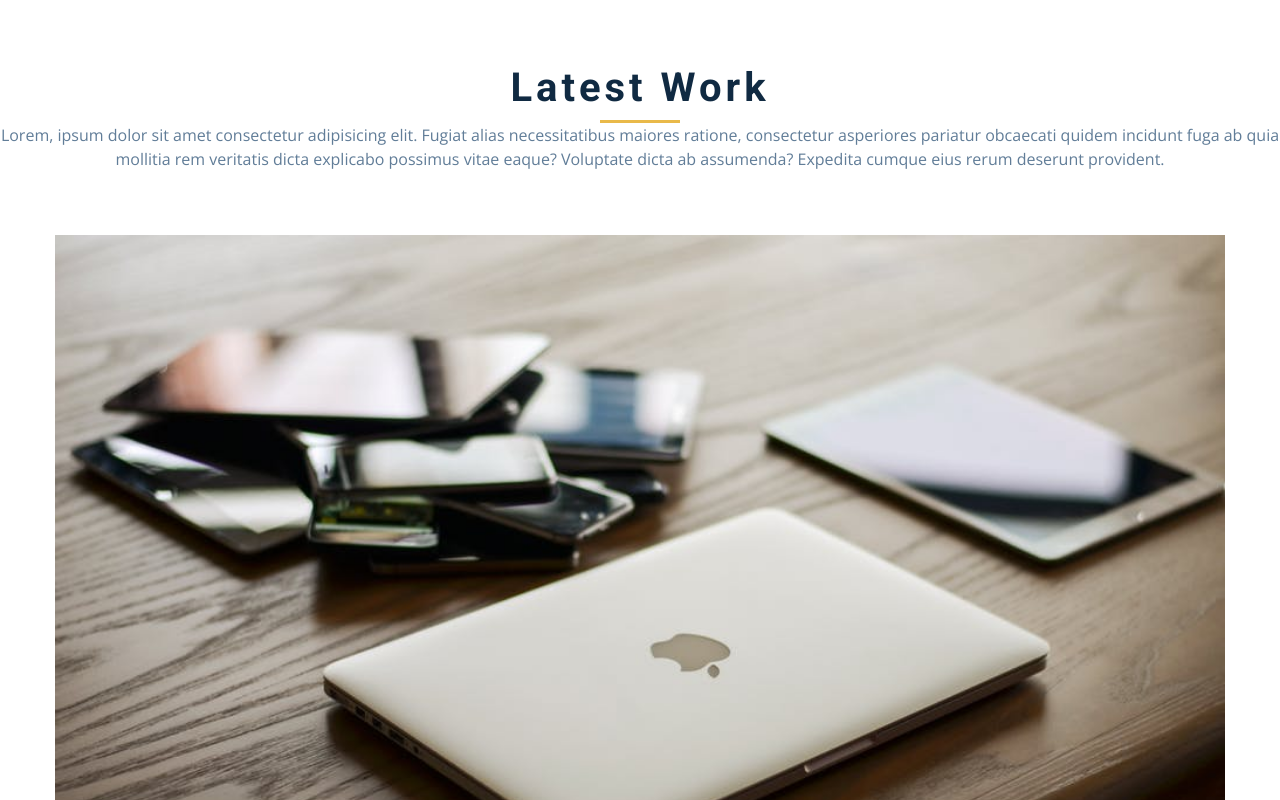
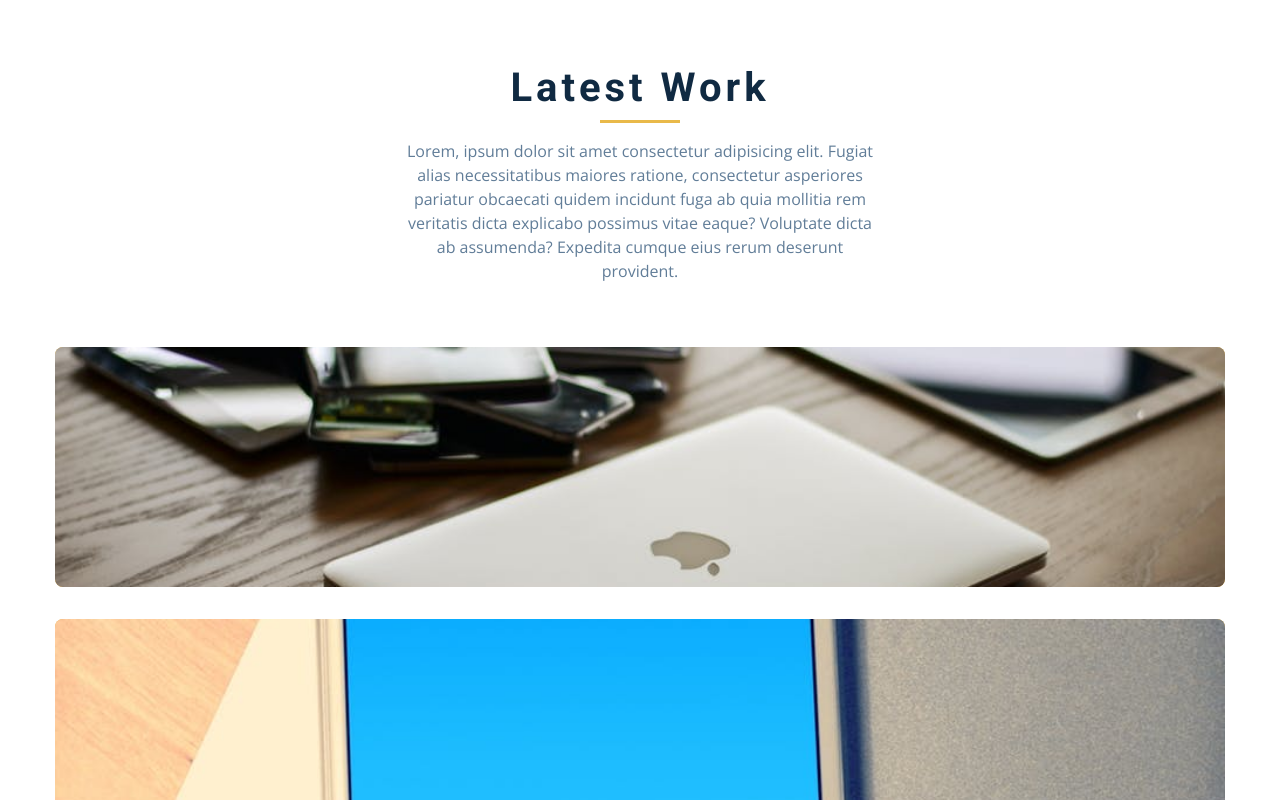
Before and after one commit to FatimaBangayadiallo/portfolio-html-css-css-grid, a plain HTML site: page index.html in a window 1280 px wide. Shown: the part 2100-2900 px from the top of the page. Drawn offline with nearby package versions, Linux system fonts and the light colour scheme.

Commit message:
the projects section css

```diff
--- a/css/styles.css
+++ b/css/styles.css
@@ -494,7 +494,61 @@ Services
 Projects
 ===============
 */
-
+.projects-text {
+  width: 80vw;
+  max-width: 30rem;
+  margin: 0 auto;
+  margin-top: 1rem;
+}
+.project {
+  position: relative;
+  background-color: var(--clr-primary-5);
+  border-radius: var(--radius);
+  margin-bottom: 2rem;
+}
+.project-info {
+  position: absolute;
+  top: 50%;
+  left: 50%;
+  transform: translate(-50%, -50%);
+  text-align: center;
+  color: var(--clr-white);
+  transition: var(--transition);
+  opacity: 0;
+}
+.project-info p {
+  text-transform: capitalize;
+  color: var(--clr-white);
+}
+.project:hover .project-info {
+  opacity: 1;
+}
+.project-img {
+  transition: var(--transition);
+  border-radius: var(--radius);
+  height: 15rem;
+  object-fit: cover;
+}
+.project:hover .project-img {
+  opacity: 0.1;
+}
+.project::after {
+  content: "";
+  position: absolute;
+  top: 0;
+  left: 0;
+  width: 100%;
+  height: 100%;
+  border: 0.25rem solid var(--clr-white);
+  /* border-color: red; */
+  border-radius: var(--radius);
+  transition: var(--transition);
+  opacity: 0;
+}
+.project:hover::after {
+  opacity: 1;
+  transform: scale(0.8);
+}
 /*
 ===============
 Connect
--- a/index.html
+++ b/index.html
@@ -344,7 +344,7 @@ projects section
       <div class="section-title">
         <h2>latest work</h2>
         <div class="underline"></div>
-        <p>
+        <p class="projects-text">
           Lorem, ipsum dolor sit amet consectetur adipisicing elit. Fugiat alias
           necessitatibus maiores ratione, consectetur asperiores pariatur
           obcaecati quidem incidunt fuga ab quia mollitia rem veritatis dicta
```
